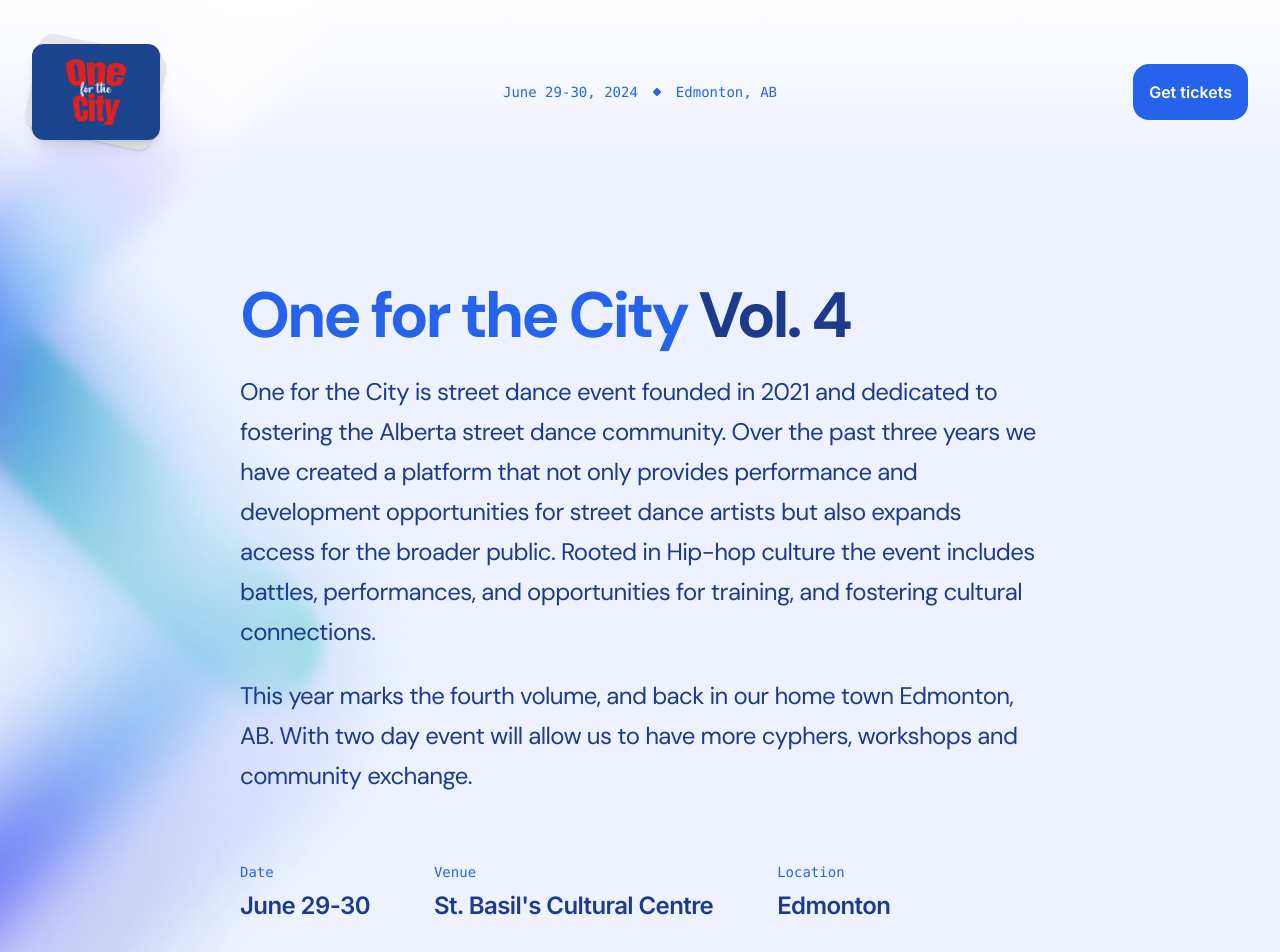
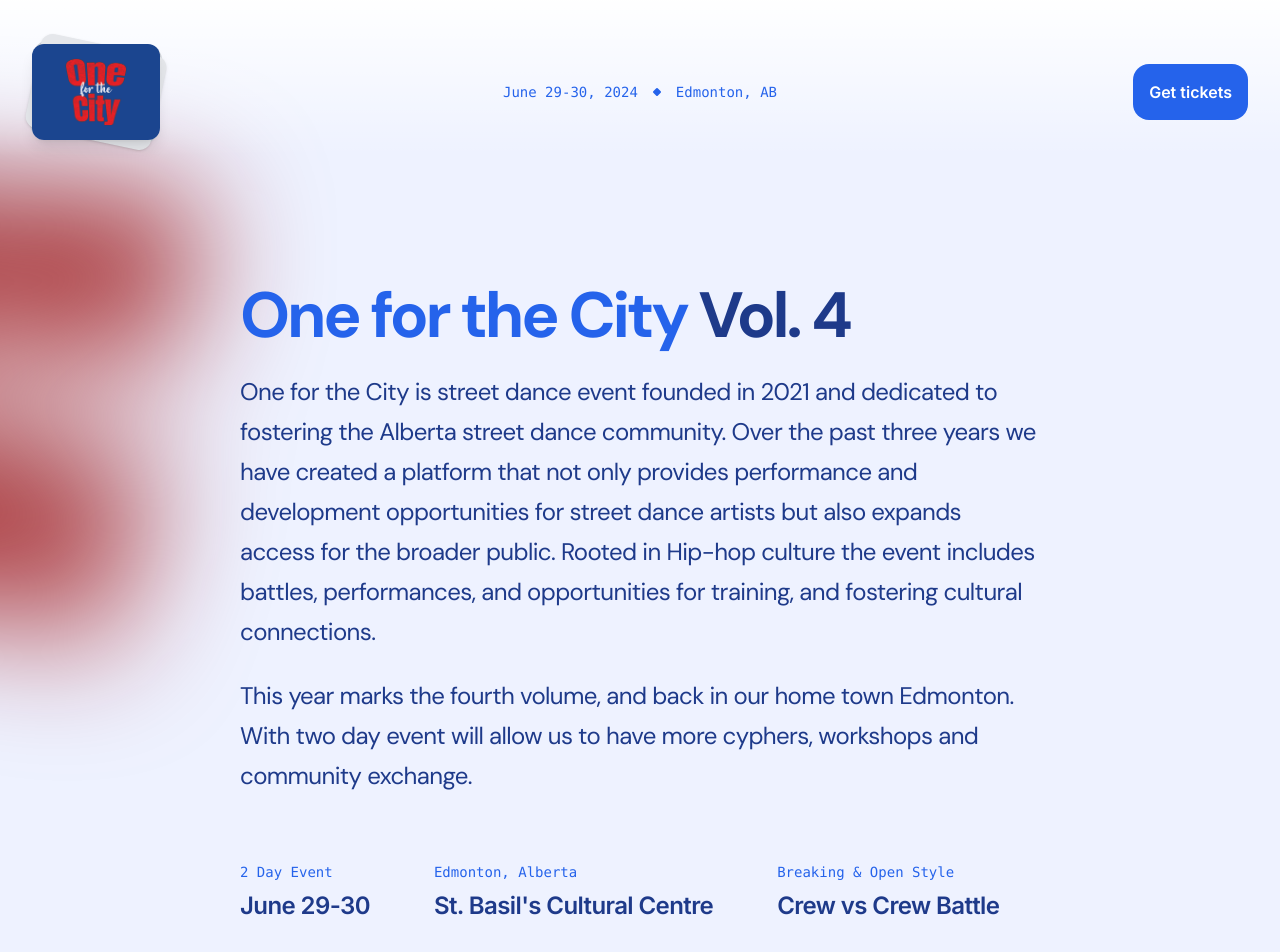
Before and after one commit to linhub15/oneforthecity, a Next.js app: page / in a window 1280 px wide. Shown: the top 952 px of the page. Built offline with nearby package versions, Linux system fonts and the light colour scheme.

Commit message:
style: add background blur

```diff
--- a/src/app/tickets/page.tsx
+++ b/src/app/tickets/page.tsx
@@ -1,11 +1,12 @@
 import { Button } from "@/components/Button";
 import { Footer } from "@/components/Footer";
 import { Header } from "@/components/Header";
+import Link from "next/link";
 
 export default function Tickets() {
   return (
     <>
-      <Header action={<Button href="/">Go Home</Button>} />
+      <Header action={<Link className="underline text-blue-600 hover:bg-blue-100 rounded-xl p-4" href="/">Go Home</Link>} />
       <div className="mt-10 md:mt-20 w-full mx-auto max-w-4xl px-4 sm:px-6 lg:px-8 relative space-y-12">
         <div className="mx-auto max-w-2xl lg:mx-0 space-y-4">
           <h2
--- a/src/components/BackgroundImage.tsx
+++ b/src/components/BackgroundImage.tsx
@@ -1,7 +1,7 @@
 import Image from "next/image";
 import clsx from "clsx";
 
-import backgroundImage from "@/images/background.jpg";
+import logoImage from "@/images/brand/logo.png";
 
 export function BackgroundImage({
   className,
@@ -19,13 +19,13 @@ export function BackgroundImage({
     >
       <Image
         className={clsx(
-          "absolute top-0",
+          "absolute top-0 blur-3xl select-none pointer-events-none",
           position === "left" &&
-            "left-0 translate-x-[-55%] translate-y-[-10%] -scale-x-100 sm:left-1/2 sm:translate-x-[-98%] sm:translate-y-[-6%] lg:translate-x-[-106%] xl:translate-x-[-122%]",
+            "left-0 translate-x-[-55%] translate-y-[-10%] sm:left-1/2 sm:translate-x-[-98%] sm:translate-y-[-6%] lg:translate-x-[-106%] xl:translate-x-[-122%]",
           position === "right" &&
             "left-full -translate-x-1/2 sm:left-1/2 sm:translate-x-[-20%] sm:translate-y-[-15%] md:translate-x-0 lg:translate-x-[5%] lg:translate-y-[4%] xl:translate-x-[27%] xl:translate-y-[-8%]",
         )}
-        src={backgroundImage}
+        src={logoImage}
         alt=""
         width={918}
         height={1495}
--- a/src/components/Hero.tsx
+++ b/src/components/Hero.tsx
@@ -25,7 +25,7 @@ export function Hero() {
             </p>
             <p>
               This year marks the fourth volume, and back in our home town
-              Edmonton, AB. With two day event will allow us to have more
+              Edmonton. With two day event will allow us to have more
               cyphers, workshops and community exchange.
             </p>
           </div>
@@ -34,9 +34,9 @@ export function Hero() {
           </Button>
           <dl className="mt-10 grid grid-cols-2 gap-x-10 gap-y-6 sm:mt-16 sm:gap-x-16 sm:gap-y-10 sm:text-center lg:auto-cols-auto lg:grid-flow-col lg:grid-cols-none lg:justify-start lg:text-left">
             {[
-              ["Date", "June 29-30"],
-              ["Venue", "St. Basil's Cultural Centre"],
-              ["Location", "Edmonton"],
+              ["2 Day Event", "June 29-30"],
+              ["Edmonton, Alberta", "St. Basil's Cultural Centre"],
+              ["Breaking & Open Style", "Crew vs Crew Battle"],
             ].map(([name, value]) => (
               <div key={name}>
                 <dt className="font-mono text-sm text-blue-600">{name}</dt>
```
